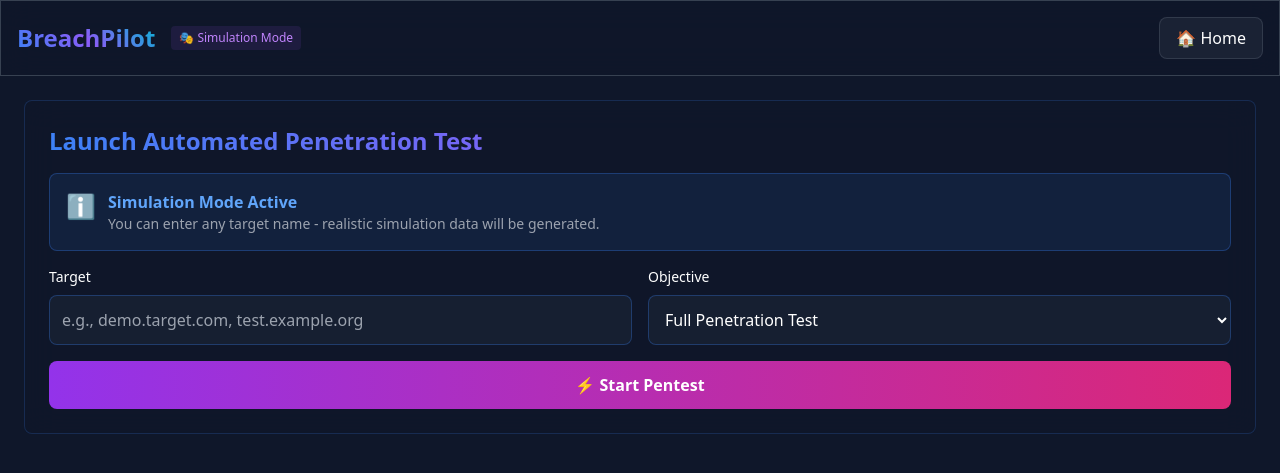
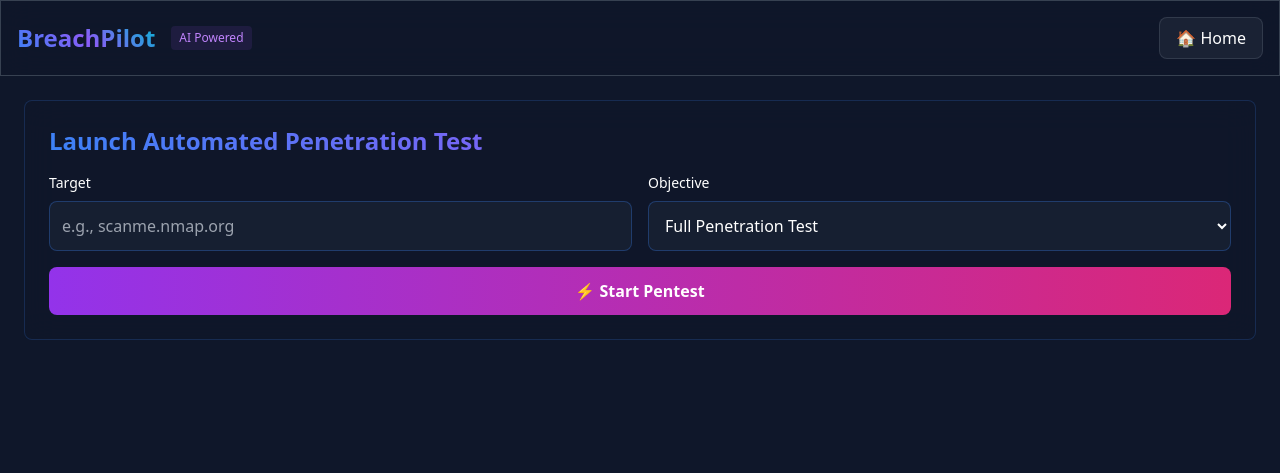
Before and after one commit to d01ki/BreachPilot, a Flask app: page /pentest in a window 1280 px wide. Shown: the top 473 px of the page. Run offline with Flask 3, Linux system fonts and the light colour scheme; some libraries are stand-ins or nearby versions.

Commit message:
Compact UI - merge XAI with vulnerability cards, compress scan results

```diff
--- a/templates/pentest.html
+++ b/templates/pentest.html
@@ -18,39 +18,30 @@
             -webkit-text-fill-color: transparent;
         }
 
-        .progress-bar {
-            transition: width 0.5s ease;
-        }
-
-        .log-entry {
-            animation: slideIn 0.3s ease-out;
-        }
+        .progress-bar { transition: width 0.5s ease; }
+        .log-entry { animation: slideIn 0.3s ease-out; }
 
         @keyframes slideIn {
             from { opacity: 0; transform: translateX(-20px); }
             to { opacity: 1; transform: translateX(0); }
         }
 
-        .result-section {
-            animation: fadeIn 0.5s ease-out;
-        }
+        .result-section { animation: fadeIn 0.5s ease-out; }
 
         @keyframes fadeIn {
             from { opacity: 0; }
             to { opacity: 1; }
         }
 
-        .pulsing {
-            animation: pulse 2s infinite;
-        }
+        .pulsing { animation: pulse 2s infinite; }
 
         @keyframes pulse {
             0%, 100% { opacity: 1; }
             50% { opacity: 0.5; }
         }
 
-        .xai-reasoning {
-            background: linear-gradient(135deg, rgba(59, 130, 246, 0.1), rgba(139, 92, 246, 0.1));
+        .xai-badge {
+            background: linear-gradient(135deg, rgba(139, 92, 246, 0.2), rgba(59, 130, 246, 0.2));
             border-left: 3px solid #8b5cf6;
         }
     </style>
@@ -61,7 +52,7 @@
         <div class="container mx-auto flex justify-between items-center">
             <div class="flex items-center space-x-4">
                 <h1 class="text-2xl font-bold gradient-text">BreachPilot</h1>
-                <div class="text-xs text-purple-400 bg-purple-500/10 px-2 py-1 rounded">🎭 Simulation Mode</div>
+                <div class="text-xs text-purple-400 bg-purple-500/10 px-2 py-1 rounded">AI Powered</div>
             </div>
             <a href="/" class="px-4 py-2 bg-gray-600/20 border border-gray-500/30 rounded-lg hover:bg-gray-600/30 transition">
                 🏠 Home
@@ -74,28 +65,18 @@
         <div id="start-panel" class="glass rounded-lg p-6 mb-6">
             <h2 class="text-2xl font-semibold mb-4 gradient-text">Launch Automated Penetration Test</h2>
 
-            <div class="bg-blue-500/10 border border-blue-500/30 rounded-lg p-4 mb-4">
-                <div class="flex items-start space-x-3">
-                    <span class="text-2xl">ℹ️</span>
-                    <div>
-                        <div class="font-semibold text-blue-400">Simulation Mode Active</div>
-                        <div class="text-sm text-gray-400">You can enter any target name - realistic simulation data will be generated.</div>
-                    </div>
-                </div>
-            </div>
-
             <div class="grid md:grid-cols-2 gap-4 mb-4">
                 <div>
                     <label class="block text-sm font-medium mb-2">Target</label>
                     <input type="text" id="target-input"
                            class="w-full p-3 bg-slate-800/50 border border-blue-500/30 rounded-lg focus:border-blue-400 focus:outline-none"
-                           placeholder="e.g., demo.target.com, test.example.org">
+                           placeholder="e.g., scanme.nmap.org">
                 </div>
                 <div>
                     <label class="block text-sm font-medium mb-2">Objective</label>
                     <select id="objective-input" class="w-full p-3 bg-slate-800/50 border border-blue-500/30 rounded-lg">
                         <option value="full_pentest">Full Penetration Test</option>
-                        <option value="vulnerability_scan">Vulnerability Scan Only</option>
+                        <option value="vulnerability_scan">Vulnerability Scan</option>
                         <option value="exploit_verification">Exploit Verification</option>
                     </select>
                 </div>
@@ -109,10 +90,10 @@
         <!-- Progress Section -->
         <div id="progress-section" class="hidden">
             <!-- Agent Progress Cards -->
-            <div class="grid grid-cols-2 md:grid-cols-3 gap-3 mb-6">
-                <div id="agent-recon" class="glass rounded-lg p-4">
+            <div class="grid grid-cols-3 gap-3 mb-6">
+                <div class="glass rounded-lg p-4">
                     <div class="flex items-center justify-between mb-2">
-                        <span class="text-sm font-medium">🔍 OSINT & Recon</span>
+                        <span class="text-sm font-medium">🔍 Reconnaissance</span>
                         <span id="recon-progress" class="text-xs text-gray-400">0%</span>
                     </div>
                     <div class="w-full bg-gray-700 rounded-full h-2">
@@ -121,20 +102,20 @@
                     <div id="recon-status" class="mt-2 text-xs text-gray-400">Waiting...</div>
                 </div>
 
-                <div id="agent-vuln" class="glass rounded-lg p-4">
+                <div class="glass rounded-lg p-4">
                     <div class="flex items-center justify-between mb-2">
-                        <span class="text-sm font-medium">🤖 AI Vuln Analysis</span>
-                        <span id="vuln-progress" class="text-xs text-gray-400">0%</span>
+                        <span class="text-sm font-medium">🤖 AI Analysis</span>
+                        <span id="ai-progress" class="text-xs text-gray-400">0%</span>
                     </div>
                     <div class="w-full bg-gray-700 rounded-full h-2">
-                        <div id="vuln-bar" class="progress-bar bg-purple-500 h-2 rounded-full" style="width: 0%"></div>
+                        <div id="ai-bar" class="progress-bar bg-purple-500 h-2 rounded-full" style="width: 0%"></div>
                     </div>
-                    <div id="vuln-status" class="mt-2 text-xs text-gray-400">Waiting...</div>
+                    <div id="ai-status" class="mt-2 text-xs text-gray-400">Waiting...</div>
                 </div>
 
-                <div id="agent-exploit" class="glass rounded-lg p-4">
+                <div class="glass rounded-lg p-4">
                     <div class="flex items-center justify-between mb-2">
-                        <span class="text-sm font-medium">💥 Exploit</span>
+                        <span class="text-sm font-medium">💥 Exploitation</span>
                         <span id="exploit-progress" class="text-xs text-gray-400">0%</span>
                     </div>
                     <div class="w-full bg-gray-700 rounded-full h-2">
@@ -146,36 +127,24 @@
 
             <!-- Live Logs -->
             <div class="glass rounded-lg p-6 mb-6">
-                <h3 class="text-xl font-semibold mb-4">📋 Live Execution Logs</h3>
-                <div id="live-logs" class="bg-black rounded p-4 h-64 overflow-y-auto font-mono text-sm space-y-1">
+                <h3 class="text-xl font-semibold mb-4">📋 Live Logs</h3>
+                <div id="live-logs" class="bg-black rounded p-4 h-48 overflow-y-auto font-mono text-sm space-y-1">
                     <div class="text-green-400">Ready to start...</div>
                 </div>
             </div>
 
-            <!-- Results Sections -->
-            <div id="results-container" class="space-y-6">
-                <!-- OSINT Results -->
-                <div id="osint-results" class="result-section glass rounded-lg p-6 hidden">
-                    <h3 class="text-xl font-semibold mb-4">🔍 OSINT & Reconnaissance Results</h3>
-                    <div id="osint-content" class="grid md:grid-cols-2 gap-4"></div>
+            <!-- Results Grid -->
+            <div class="grid md:grid-cols-2 gap-6">
+                <!-- Scan Summary -->
+                <div id="scan-summary" class="glass rounded-lg p-6 hidden">
+                    <h3 class="text-xl font-semibold mb-4">🔎 Scan Results</h3>
+                    <div id="scan-content" class="space-y-3"></div>
                 </div>
 
-                <!-- Nmap Results -->
-                <div id="nmap-results" class="result-section glass rounded-lg p-6 hidden">
-                    <h3 class="text-xl font-semibold mb-4">🔎 Port Scan Results</h3>
-                    <div id="nmap-content"></div>
-                </div>
-
-                <!-- AI Vulnerability Results with XAI -->
-                <div id="vuln-results" class="result-section glass rounded-lg p-6 hidden">
-                    <h3 class="text-xl font-semibold mb-4">⚠️ AI Vulnerability Analysis</h3>
-                    <div id="vuln-content"></div>
-                </div>
-
-                <!-- XAI Explanations -->
-                <div id="xai-results" class="result-section glass rounded-lg p-6 hidden">
-                    <h3 class="text-xl font-semibold mb-4">🧠 Explainable AI Reasoning</h3>
-                    <div id="xai-content"></div>
+                <!-- AI Vulnerability Analysis with XAI -->
+                <div id="vuln-results" class="glass rounded-lg p-6 hidden">
+                    <h3 class="text-xl font-semibold mb-4">🤖 AI Vulnerability Analysis</h3>
+                    <div id="vuln-content" class="space-y-3"></div>
                 </div>
             </div>
         </div>
@@ -185,7 +154,6 @@
         let chainId = null;
         let statusInterval = null;
         let lastLogCount = 0;
-        let currentPhase = null;
 
         async function startPentest() {
             const target = document.getElementById('target-input').value.trim() || 'demo.example.com';
@@ -209,7 +177,6 @@
                 document.getElementById('progress-section').classList.remove('hidden');
 
                 await fetch(`/api/attack-chain/${chainId}/execute`, {method: 'POST'});
-
                 statusInterval = setInterval(updateStatus, 1000);
 
             } catch (error) {
@@ -225,28 +192,19 @@
                 const resp = await fetch(`/api/attack-chain/${chainId}/status`);
                 const data = await resp.json();
 
-                if (data.current_task) {
-                    updateCurrentTask(data.current_task);
-                }
+                if (data.current_task) updateCurrentTask(data.current_task);
 
                 if (data.results) {
-                    if (data.results.osint && Object.keys(data.results.osint).length > 0) {
-                        updateAgentProgress('recon', 100, 'Complete');
-                        displayOSINT(data.results.osint);
+                    // OSINT + Nmap
+                    if (data.results.osint || data.results.nmap) {
+                        updateProgress('recon', 100, 'Complete');
+                        displayScanSummary(data.results);
                     }
 
-                    if (data.results.nmap && Object.keys(data.results.nmap).length > 0) {
-                        displayNmap(data.results.nmap);
-                    }
-
-                    if (data.results.vulnerabilities && Object.keys(data.results.vulnerabilities).length > 0) {
-                        updateAgentProgress('vuln', 100, 'Complete');
-                        displayVulns(data.results.vulnerabilities);
-
-                        // Display XAI if available
-                        if (data.results.ai_analysis || data.results.vulnerabilities.xai_explanations) {
-                            displayXAI(data.results.vulnerabilities);
-                        }
+                    // AI Analysis
+                    if (data.results.vulnerabilities) {
+                        updateProgress('ai', 100, 'Complete');
+                        displayVulnerabilities(data.results.vulnerabilities);
                     }
                 }
 
@@ -265,42 +223,34 @@
         }
 
         function updateCurrentTask(taskName) {
-            if (taskName && taskName.includes('OSINT')) {
-                updateAgentProgress('recon', 50, 'Running...');
-            } else if (taskName && taskName.includes('Nmap')) {
-                updateAgentProgress('recon', 75, 'Scanning...');
-            } else if (taskName && taskName.includes('Vulnerability')) {
-                updateAgentProgress('vuln', 50, 'AI Analyzing...');
+            if (taskName.includes('OSINT') || taskName.includes('Nmap')) {
+                updateProgress('recon', 50, 'Scanning...');
+            } else if (taskName.includes('Vulnerability') || taskName.includes('AI')) {
+                updateProgress('ai', 50, 'Analyzing...');
+            } else if (taskName.includes('Exploit')) {
+                updateProgress('exploit', 50, 'Searching PoCs...');
             }
         }
 
-        function updateAgentProgress(agent, progress, statusText) {
-            const bar = document.getElementById(`${agent}-bar`);
-            const text = document.getElementById(`${agent}-progress`);
-            const status = document.getElementById(`${agent}-status`);
+        function updateProgress(type, progress, status) {
+            const bar = document.getElementById(`${type}-bar`);
+            const text = document.getElementById(`${type}-progress`);
+            const statusEl = document.getElementById(`${type}-status`);
 
             if (bar) {
                 bar.style.width = progress + '%';
-                if (progress > 0 && progress < 100) {
-                    bar.classList.add('pulsing');
-                } else {
-                    bar.classList.remove('pulsing');
-                }
+                bar.classList.toggle('pulsing', progress > 0 && progress < 100);
             }
             if (text) text.textContent = progress + '%';
-            if (status) {
-                status.textContent = statusText;
-                if (statusText === 'Complete') {
-                    status.className = 'mt-2 text-xs text-green-400';
-                } else if (statusText.includes('Running') || statusText.includes('Analyzing')) {
-                    status.className = 'mt-2 text-xs text-blue-400 pulsing';
-                }
+            if (statusEl) {
+                statusEl.textContent = status;
+                statusEl.className = 'mt-2 text-xs ' + (status === 'Complete' ? 'text-green-400' : 'text-blue-400');
             }
         }
 
         function updateLogs(logs) {
             const container = document.getElementById('live-logs');
-            const recentLogs = logs.slice(-30);
+            const recentLogs = logs.slice(-20);
 
             container.innerHTML = recentLogs.map(log => {
                 const time = new Date(log.timestamp).toLocaleTimeString();
@@ -318,149 +268,91 @@
             container.scrollTop = container.scrollHeight;
         }
 
-        function displayOSINT(data) {
-            const section = document.getElementById('osint-results');
-            const content = document.getElementById('osint-content');
+        function displayScanSummary(results) {
+            const section = document.getElementById('scan-summary');
+            const content = document.getElementById('scan-content');
 
             section.classList.remove('hidden');
 
+            const osint = results.osint || {};
+            const nmap = results.nmap || {};
+            const ports = nmap.ports || [];
+
             content.innerHTML = `
-                <div class="bg-slate-800/50 p-4 rounded">
-                    <h4 class="font-semibold mb-2 text-blue-400">DNS Records</h4>
-                    <div class="text-sm space-y-1">
-                        ${Object.entries(data.dns_records || {}).map(([type, records]) =>
-                            records.length > 0 ? `<div><span class="text-gray-400">${type}:</span> ${records.join(', ')}</div>` : ''
-                        ).join('')}
+                <div class="bg-slate-800/50 p-3 rounded">
+                    <div class="text-sm font-medium text-blue-400 mb-2">Target Information</div>
+                    <div class="text-xs space-y-1 text-gray-300">
+                        <div>IPs: ${(osint.ip_addresses || []).join(', ') || 'N/A'}</div>
+                        <div>Subdomains: ${(osint.subdomains || []).length} found</div>
                     </div>
                 </div>
 
-                <div class="bg-slate-800/50 p-4 rounded">
-                    <h4 class="font-semibold mb-2 text-purple-400">Subdomains (${(data.subdomains || []).length})</h4>
-                    <div class="text-sm text-gray-300">
-                        ${(data.subdomains || []).slice(0, 10).join(', ')}
-                        ${(data.subdomains || []).length > 10 ? '...' : ''}
-                    </div>
-                </div>
-
-                <div class="bg-slate-800/50 p-4 rounded">
-                    <h4 class="font-semibold mb-2 text-green-400">IP Addresses</h4>
-                    <div class="text-sm text-gray-300">
-                        ${(data.ip_addresses || []).join(', ') || 'None'}
-                    </div>
-                </div>
-
-                <div class="bg-slate-800/50 p-4 rounded">
-                    <h4 class="font-semibold mb-2 text-yellow-400">SSL Certificate</h4>
-                    <div class="text-sm text-gray-300">
-                        ${data.ssl_info && !data.ssl_info.error ?
-                            `Issuer: ${data.ssl_info.issuer?.organizationName || 'Unknown'}` :
-                            'No SSL info'}
+                <div class="bg-slate-800/50 p-3 rounded">
+                    <div class="text-sm font-medium text-green-400 mb-2">Open Ports (${ports.length})</div>
+                    <div class="text-xs space-y-1">
+                        ${ports.slice(0, 5).map(p => `
+                            <div class="flex justify-between">
+                                <span class="text-green-400">${p.port}/${p.protocol}</span>
+                                <span class="text-gray-400">${p.service} ${p.version || ''}</span>
+                            </div>
+                        `).join('')}
+                        ${ports.length > 5 ? `<div class="text-gray-500">... and ${ports.length - 5} more</div>` : ''}
                     </div>
                 </div>
             `;
         }
 
-        function displayNmap(data) {
-            const section = document.getElementById('nmap-results');
-            const content = document.getElementById('nmap-content');
-
-            section.classList.remove('hidden');
-
-            const ports = data.ports || [];
-            content.innerHTML = `
-                <div class="mb-4 text-blue-400">${ports.length} open ports found</div>
-                <div class="space-y-2">
-                    ${ports.map(port => `
-                        <div class="bg-slate-800/50 p-3 rounded flex justify-between">
-                            <div>
-                                <span class="text-green-400 font-mono">${port.port}/${port.protocol}</span>
-                                <span class="ml-4 text-gray-300">${port.service}</span>
-                            </div>
-                            <span class="text-sm text-gray-500">${port.version || ''}</span>
-                        </div>
-                    `).join('')}
-                </div>
-            `;
-        }
-
-        function displayVulns(data) {
+        function displayVulnerabilities(data) {
             const section = document.getElementById('vuln-results');
             const content = document.getElementById('vuln-content');
 
             section.classList.remove('hidden');
 
             const vulns = data.vulnerabilities || [];
+            const xai = data.xai_explanations || {};
+            const method = data.analysis_method || 'Unknown';
+
             if (vulns.length === 0) {
-                content.innerHTML = '<div class="text-gray-400">No vulnerabilities found</div>';
+                content.innerHTML = '<div class="text-gray-400 text-sm">No vulnerabilities found</div>';
                 return;
             }
 
-            const method = data.analysis_method || 'Unknown';
+            content.innerHTML = `
+                <div class="flex items-center justify-between mb-3">
+                    <span class="text-red-400 font-semibold">${vulns.length} CVEs Found</span>
+                    <span class="px-2 py-1 rounded text-xs ${method.includes('AI') ? 'bg-purple-500/20 text-purple-400' : 'bg-gray-500/20 text-gray-400'}">
+                        ${method}
+                    </span>
+                </div>
 
-            content.innerHTML = `
-                <div class="mb-4 flex justify-between items-center">
-                    <div>
-                        <span class="text-red-400 font-semibold">${vulns.length} vulnerabilities found</span>
-                        <span class="ml-4 text-gray-400">Risk: ${data.risk_score || 0}</span>
-                    </div>
-                    <div class="px-3 py-1 rounded text-xs ${method.includes('AI') ? 'bg-purple-500/20 text-purple-400' : 'bg-gray-500/20 text-gray-400'}">
-                        ${method}
-                    </div>
-                </div>
-                <div class="space-y-3">
-                    ${vulns.map(v => `
-                        <div class="bg-slate-800/50 p-4 rounded border-l-4 ${getSeverityColor(v.severity)}">
-                            <div class="flex justify-between mb-2">
-                                <span class="font-semibold">${v.cve}</span>
+                ${vulns.map(v => {
+                    const explanation = xai[v.cve] || {};
+                    return `
+                        <div class="bg-slate-800/50 p-3 rounded border-l-4 ${getSeverityColor(v.severity)}">
+                            <div class="flex justify-between items-start mb-2">
+                                <div>
+                                    <div class="font-semibold text-sm">${v.cve}</div>
+                                    <div class="text-xs text-gray-400 mt-1">${v.description || ''}</div>
+                                </div>
                                 <span class="px-2 py-1 rounded text-xs ${getSeverityBg(v.severity)}">${v.severity}</span>
                             </div>
-                            <div class="text-sm text-gray-400">${v.description}</div>
-                            <div class="text-xs text-gray-500 mt-2">CVSS: ${v.cvss_score} | Port: ${v.port || 'N/A'}</div>
+
+                            ${Object.keys(explanation).length > 0 ? `
+                                <div class="xai-badge rounded p-2 mt-2 text-xs space-y-1">
+                                    <div class="text-purple-400 font-medium">🧠 AI Reasoning</div>
+                                    ${explanation.why_identified ? `<div><span class="text-gray-500">Why:</span> <span class="text-gray-300">${explanation.why_identified}</span></div>` : ''}
+                                    ${explanation.evidence ? `<div><span class="text-gray-500">Evidence:</span> <span class="text-gray-300">${explanation.evidence}</span></div>` : ''}
+                                    ${explanation.poc_available ? `<div><span class="text-gray-500">PoC:</span> <span class="text-green-400">${explanation.poc_available}</span></div>` : ''}
+                                </div>
+                            ` : ''}
+
+                            <div class="text-xs text-gray-500 mt-2">
+                                CVSS: ${v.cvss_score || 'N/A'} | Port: ${v.port || 'N/A'}
+                            </div>
                         </div>
-                    `).join('')}
-                </div>
+                    `;
+                }).join('')}
             `;
-        }
-
-        function displayXAI(data) {
-            const section = document.getElementById('xai-results');
-            const content = document.getElementById('xai-content');
-
-            const explanations = data.xai_explanations || {};
-
-            if (Object.keys(explanations).length === 0) {
-                return;
-            }
-
-            section.classList.remove('hidden');
-
-            content.innerHTML = Object.entries(explanations).map(([cve, xai]) => `
-                <div class="xai-reasoning rounded-lg p-4 mb-4">
-                    <div class="font-semibold text-purple-400 mb-3">${cve} - AI Analysis</div>
-
-                    <div class="space-y-2 text-sm">
-                        <div>
-                            <span class="text-blue-400 font-medium">Why Identified:</span>
-                            <div class="text-gray-300 ml-4">${xai.why_identified || xai.reasoning || 'N/A'}</div>
-                        </div>
-
-                        <div>
-                            <span class="text-green-400 font-medium">Evidence:</span>
-                            <div class="text-gray-300 ml-4">${xai.evidence || 'Service version match'}</div>
-                        </div>
-
-                        <div>
-                            <span class="text-yellow-400 font-medium">Attack Vector:</span>
-                            <div class="text-gray-300 ml-4">${xai.attack_vector || 'Network-based exploitation'}</div>
-                        </div>
-
-                        <div>
-                            <span class="text-red-400 font-medium">Impact:</span>
-                            <div class="text-gray-300 ml-4">${xai.impact || 'Potential system compromise'}</div>
-                        </div>
-                    </div>
-                </div>
-            `).join('');
         }
 
         function getSeverityColor(severity) {
```
